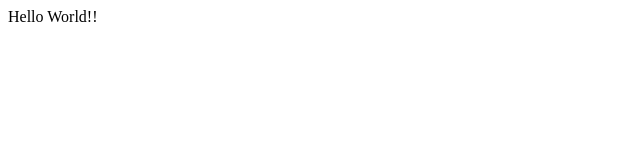
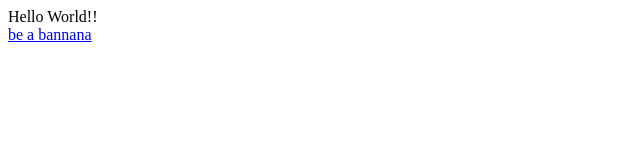
Before and after one commit to acbart/my-275-scratch-site-010, a plain HTML site: page index.html in a window 1280 px wide. Shown: the whole page, without its empty margins (0-640 px from the left). Drawn offline with Linux system fonts and the light colour scheme.

Commit message:
Created a hyperlink between pages

```diff
--- a/index.html
+++ b/index.html
@@ -3,6 +3,12 @@
     <title>My Website</title>
   </head>
   <body>
-    Hello World!!
+    <div>
+      Hello World!!
+    </div>
+
+    <div>
+      <a href="banana.html">be a bannana</a>
+    </div>
   </body>
 </html>
```
